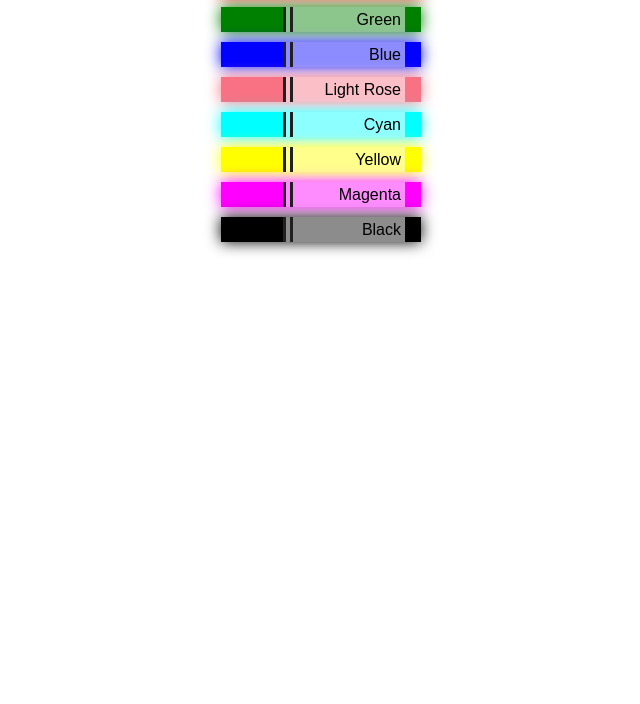
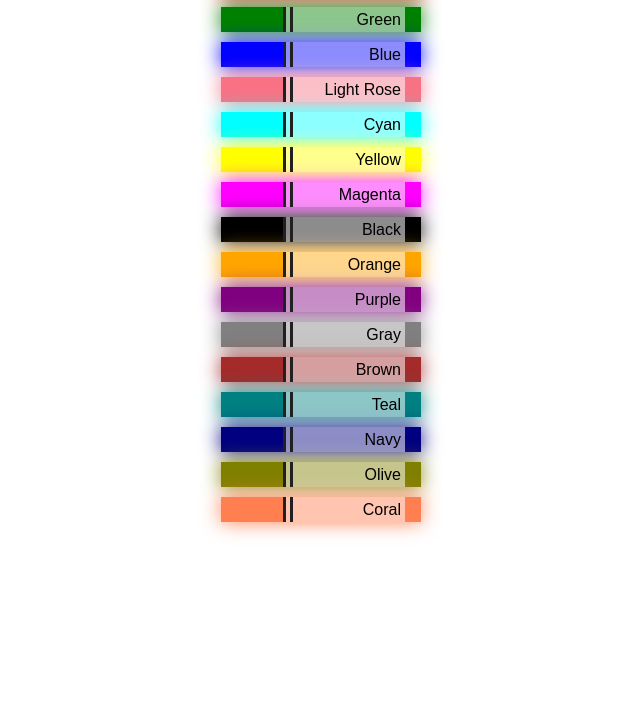
Before and after one commit to birb303/PRIN135-Activity-04, a plain HTML site: page index.html in a window 1280 px wide. Shown: the part 96-800 px from the top of the page, without its empty margins (319-959 px from the left). Drawn offline with Linux system fonts and the light colour scheme; a web font is replaced by a local one.

Commit message:
16 colors

```diff
--- a/css/styles.css
+++ b/css/styles.css
@@ -19,7 +19,7 @@ p {
 }
 
 section {
-  margin-top: 16px;
+  margin: 16px 0;
   display: flex;
   flex-direction: column;
   align-items: center;
@@ -67,40 +67,80 @@ section {
 
 .red {
   background-color: hsla(0, 100%, 50%, 1);
-  box-shadow: 0 0 15px hsla(0, 100%, 50%, 1);
+  box-shadow: 0 0 20px hsla(0, 100%, 50%, 1);
 }
 
 .green {
   background-color: hsla(120, 100%, 25%, 1);
-  box-shadow: 0 0 15px hsla(120, 100%, 25%, 1);
+  box-shadow: 0 0 20px hsla(120, 100%, 25%, 1);
 }
 
 .blue {
   background-color: hsla(240, 99%, 50%, 1);
-  box-shadow: 0 0 15px hsla(240, 99%, 50%, 1);
+  box-shadow: 0 0 20px hsla(240, 99%, 50%, 1);
 }
 
 .lightrose {
   background-color: hsla(352, 90%, 71%, 1);
-  box-shadow: 0 0 15px hsla(352, 90%, 71%, 1);
+  box-shadow: 0 0 20px hsla(352, 90%, 71%, 1);
 }
 
 .cyan {
   background-color: hsla(180, 100%, 50%, 1);
-  box-shadow: 0 0 15px hsla(180, 100%, 50%, 1);
+  box-shadow: 0 0 20px hsla(180, 100%, 50%, 1);
 }
 
 .yellow {
   background-color: hsla(60, 100%, 50%, 1);
-  box-shadow: 0 0 15px hsla(60, 100%, 50%, 1);
+  box-shadow: 0 0 20px hsla(60, 100%, 50%, 1);
 }
 
 .magenta {
   background-color: hsla(300, 100%, 50%, 1);
-  box-shadow: 0 0 15px hsla(300, 100%, 50%, 1);
+  box-shadow: 0 0 20px hsla(300, 100%, 50%, 1);
 }
 
 .black {
   background-color: hsla(300, 100%, 0%, 1);
-  box-shadow: 0 0 15px hsla(300, 100%, 0%, 1);
+  box-shadow: 0 0 20px hsla(300, 100%, 0%, 1);
 }
+
+.orange {
+  background-color: orange;
+  box-shadow: 0 0 20px orange;
+}
+
+.purple {
+  background-color: purple;
+  box-shadow: 0 0 20px purple;
+}
+
+.gray {
+  background-color: gray;
+  box-shadow: 0 0 20px gray;
+}
+
+.brown {
+  background-color: brown;
+  box-shadow: 0 0 20px brown;
+}
+
+.teal {
+  background-color: teal;
+  box-shadow: 0 0 20px teal;
+}
+
+.navy {
+  background-color: navy;
+  box-shadow: 0 0 20px navy;
+}
+
+.olive {
+  background-color: olive;
+  box-shadow: 0 0 20px olive;
+}
+
+.coral {
+  background-color: coral;
+  box-shadow: 0 0 20px coral;
+}
--- a/index.html
+++ b/index.html
@@ -24,6 +24,14 @@
         <div class="default yellow"><p>Yellow</p></div>
         <div class="default magenta"><p>Magenta</p></div>
         <div class="default black"><p>Black</p></div>
+        <div class="default orange"><p>Orange</p></div>
+        <div class="default purple"><p>Purple</p></div>
+        <div class="default gray"><p>Gray</p></div>
+        <div class="default brown"><p>Brown</p></div>
+        <div class="default teal"><p>Teal</p></div>
+        <div class="default navy"><p>Navy</p></div>
+        <div class="default olive"><p>Olive</p></div>
+        <div class="default coral"><p>Coral</p></div>
       </div>
     </section>
   </body>
```
